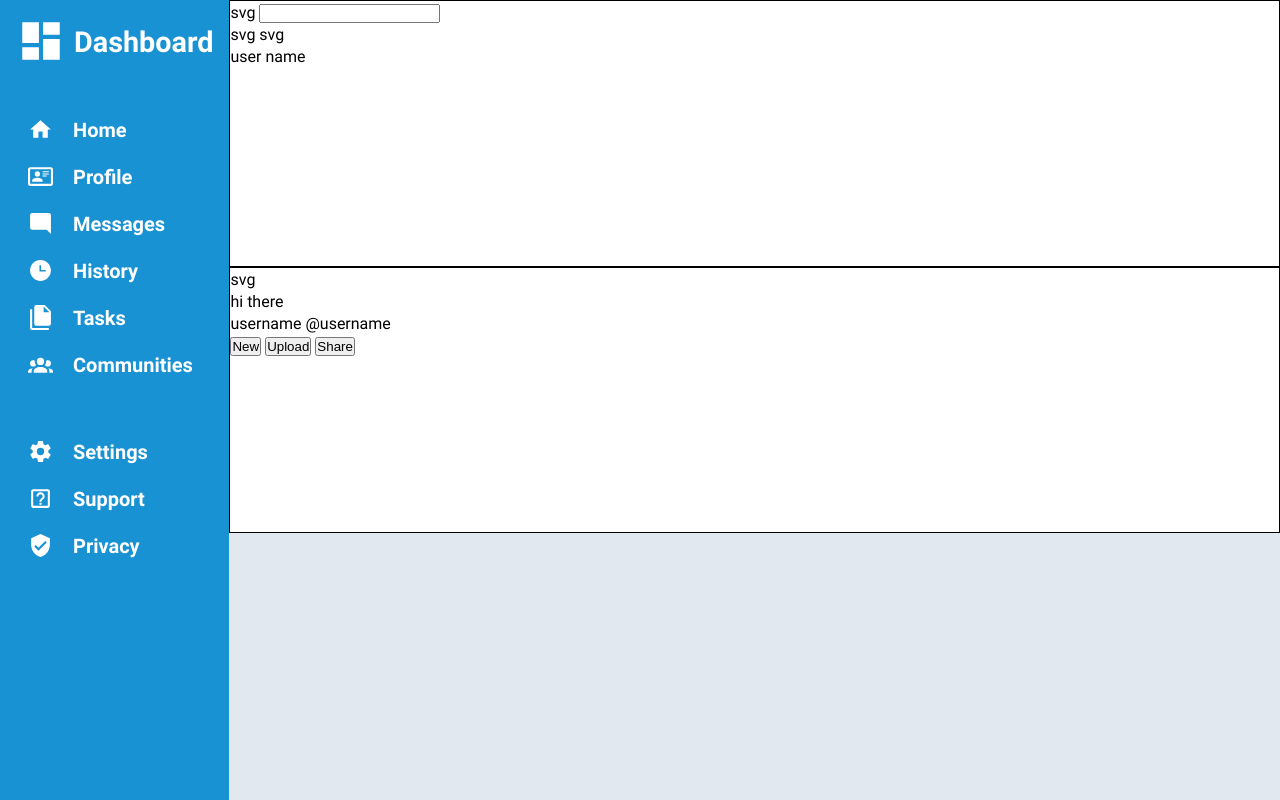
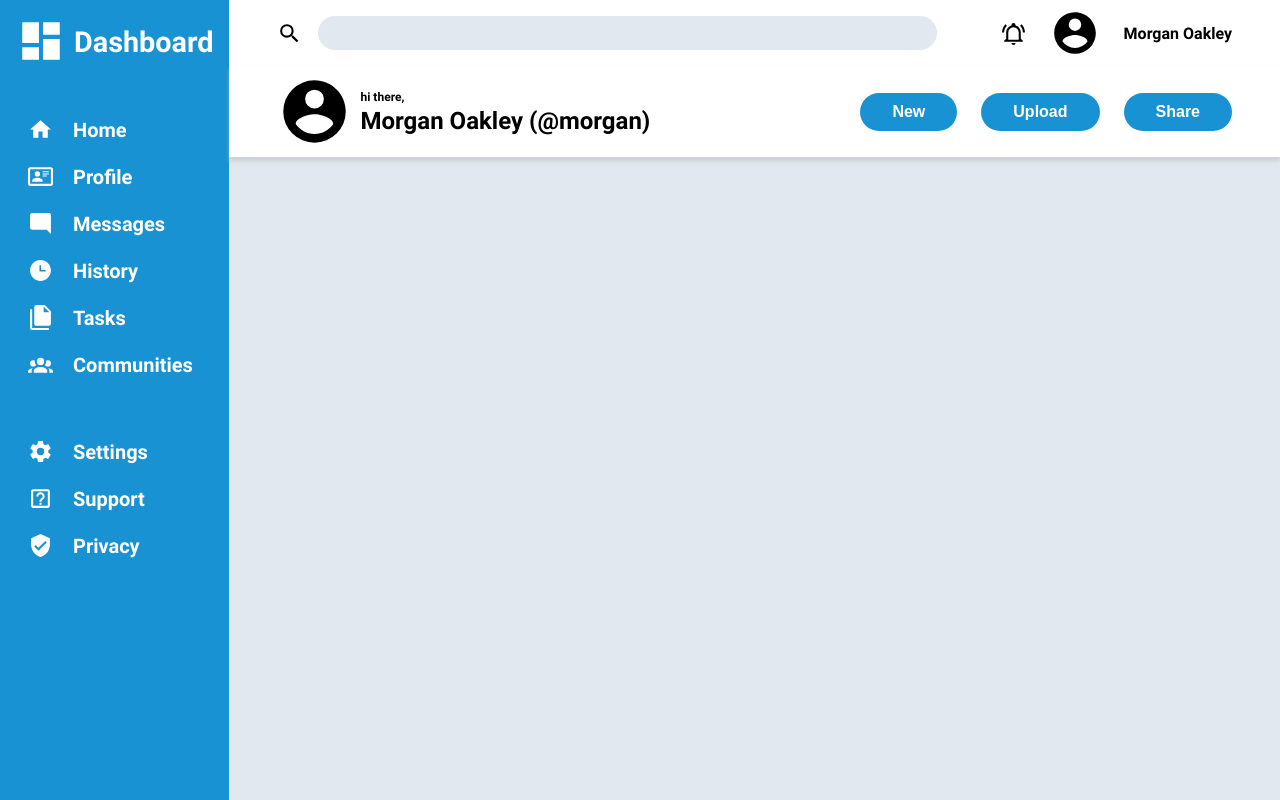
Before and after one commit to Mathew-Theberge/admin-dashboard, a plain HTML site: page index.html in a window 1280 px wide. Drawn offline with Linux system fonts and the light colour scheme.

Commit message:
add final styling & positioning to header & subheader
also changed the dummy text a little

```diff
--- a/index.html
+++ b/index.html
@@ -9,26 +9,26 @@
 
 <body>
 
-    <div class="header">
+    <header class="header">
 		<div class="left">
-			svg
+			<svg xmlns="http://www.w3.org/2000/svg" viewBox="0 0 24 24"><path d="M9.5,3A6.5,6.5 0 0,1 16,9.5C16,11.11 15.41,12.59 14.44,13.73L14.71,14H15.5L20.5,19L19,20.5L14,15.5V14.71L13.73,14.44C12.59,15.41 11.11,16 9.5,16A6.5,6.5 0 0,1 3,9.5A6.5,6.5 0 0,1 9.5,3M9.5,5C7,5 5,7 5,9.5C5,12 7,14 9.5,14C12,14 14,12 14,9.5C14,7 12,5 9.5,5Z" /></svg>
 			<label for="serach-field" aria-label="serach-field"></label>
 			<input type="text" name="serach-field" id="serach-field">
 		</div>
 
 		<div class="right">
-			svg
-			svg
-			<div>user name</div>
+			<svg xmlns="http://www.w3.org/2000/svg" viewBox="0 0 24 24"><path d="M10,21H14A2,2 0 0,1 12,23A2,2 0 0,1 10,21M21,19V20H3V19L5,17V11C5,7.9 7.03,5.17 10,4.29C10,4.19 10,4.1 10,4A2,2 0 0,1 12,2A2,2 0 0,1 14,4C14,4.1 14,4.19 14,4.29C16.97,5.17 19,7.9 19,11V17L21,19M17,11A5,5 0 0,0 12,6A5,5 0 0,0 7,11V18H17V11M19.75,3.19L18.33,4.61C20.04,6.3 21,8.6 21,11H23C23,8.07 21.84,5.25 19.75,3.19M1,11H3C3,8.6 3.96,6.3 5.67,4.61L4.25,3.19C2.16,5.25 1,8.07 1,11Z" /></svg>
+			<svg class="user-photo" xmlns="http://www.w3.org/2000/svg" viewBox="0 0 24 24"><path d="M12,19.2C9.5,19.2 7.29,17.92 6,16C6.03,14 10,12.9 12,12.9C14,12.9 17.97,14 18,16C16.71,17.92 14.5,19.2 12,19.2M12,5A3,3 0 0,1 15,8A3,3 0 0,1 12,11A3,3 0 0,1 9,8A3,3 0 0,1 12,5M12,2A10,10 0 0,0 2,12A10,10 0 0,0 12,22A10,10 0 0,0 22,12C22,6.47 17.5,2 12,2Z" /></svg>
+			<div class="user-name">Morgan Oakley</div>
 		</div>
-	</div>
+	</header>
 
 	<div class="subheader">
 		<div class="left">
-			svg
+			<svg class="user-photo" xmlns="http://www.w3.org/2000/svg" viewBox="0 0 24 24"><path d="M12,19.2C9.5,19.2 7.29,17.92 6,16C6.03,14 10,12.9 12,12.9C14,12.9 17.97,14 18,16C16.71,17.92 14.5,19.2 12,19.2M12,5A3,3 0 0,1 15,8A3,3 0 0,1 12,11A3,3 0 0,1 9,8A3,3 0 0,1 12,5M12,2A10,10 0 0,0 2,12A10,10 0 0,0 12,22A10,10 0 0,0 22,12C22,6.47 17.5,2 12,2Z" /></svg>
 			<div class="container">
-				<div>hi there</div>
-				<div>username @username</div>
+				<div class="greeting">hi there,</div>
+				<div class="user-name">Morgan Oakley (@morgan)</div>
 			</div>
 		</div>
 
--- a/style.css
+++ b/style.css
@@ -22,8 +22,8 @@ body {
 	min-height: 100svh;
 	display: grid;
 	grid-template-columns: 1fr 5fr;
-	grid-template-rows: 1fr 1fr 1fr;
-	font-family: "Roboto";
+	grid-template-rows: auto auto 1fr;
+	font-family: "Roboto", system-ui, -apple-system, BlinkMacSystemFont, 'Segoe UI', Roboto, Oxygen, Ubuntu, Cantarell, 'Open Sans', 'Helvetica Neue', sans-serif;
 }
 
 ul {
@@ -40,12 +40,12 @@ ul {
 	background-color: #e2e8f0;
 }
 
-.header,
-.subheader {
-	border: 1px solid black;
+svg {
+	width: 25px;
+	height: 25px;
 }
 
-svg {
+.sidebar svg {
 	fill: white;
 	width: 25px;
 	height: 25px;
@@ -87,3 +87,82 @@ svg {
 .dashboard a {
 	gap: 8px;
 }
+
+.header,
+.subheader {
+	display: flex;
+	padding: 8px 48px;
+	align-items: center;
+}
+
+.subheader {
+	justify-content: space-between;
+	box-shadow: 0 4px 4px  rgba(184, 184, 184, 0.521);
+	z-index: 1;
+}
+
+.header .right {
+	gap: 24px;
+}
+
+.right,
+.left {
+	display: flex;
+	gap: 0.5rem;
+	align-items: center;
+}
+
+.header .user-photo {
+	height: 50px;
+	width: 50px;
+}
+
+.subheader .user-photo {
+	height: 75px;
+	width: 75px;
+}
+
+.header input {
+	background-color: #e2e8f0;
+	outline: none;
+	border: none;
+	border-radius: 32px;
+	font-size: 1rem;
+	padding: 0.5rem 1rem;
+	flex: 1;
+	max-width: 750px;
+	margin-right: 4rem;
+}
+
+.header .left {
+	flex: 1;
+}
+
+.header .user-name {
+	font-weight: 700;
+}
+
+.subheader .user-name {
+	font-weight: 700;
+	font-size: 1.5rem;
+}
+
+.subheader .greeting {
+	font-weight: 700;
+	font-size: 0.75rem;
+}
+
+.subheader button {
+	padding: 10px 32px;
+	border-radius: 32px;
+	outline: none;
+	border: none;
+	background-color: #1992d4;
+	color: white;
+	font-weight: 700;
+	font-size: 1rem;
+}
+
+.subheader .right {
+	gap: 24px;
+}
```
